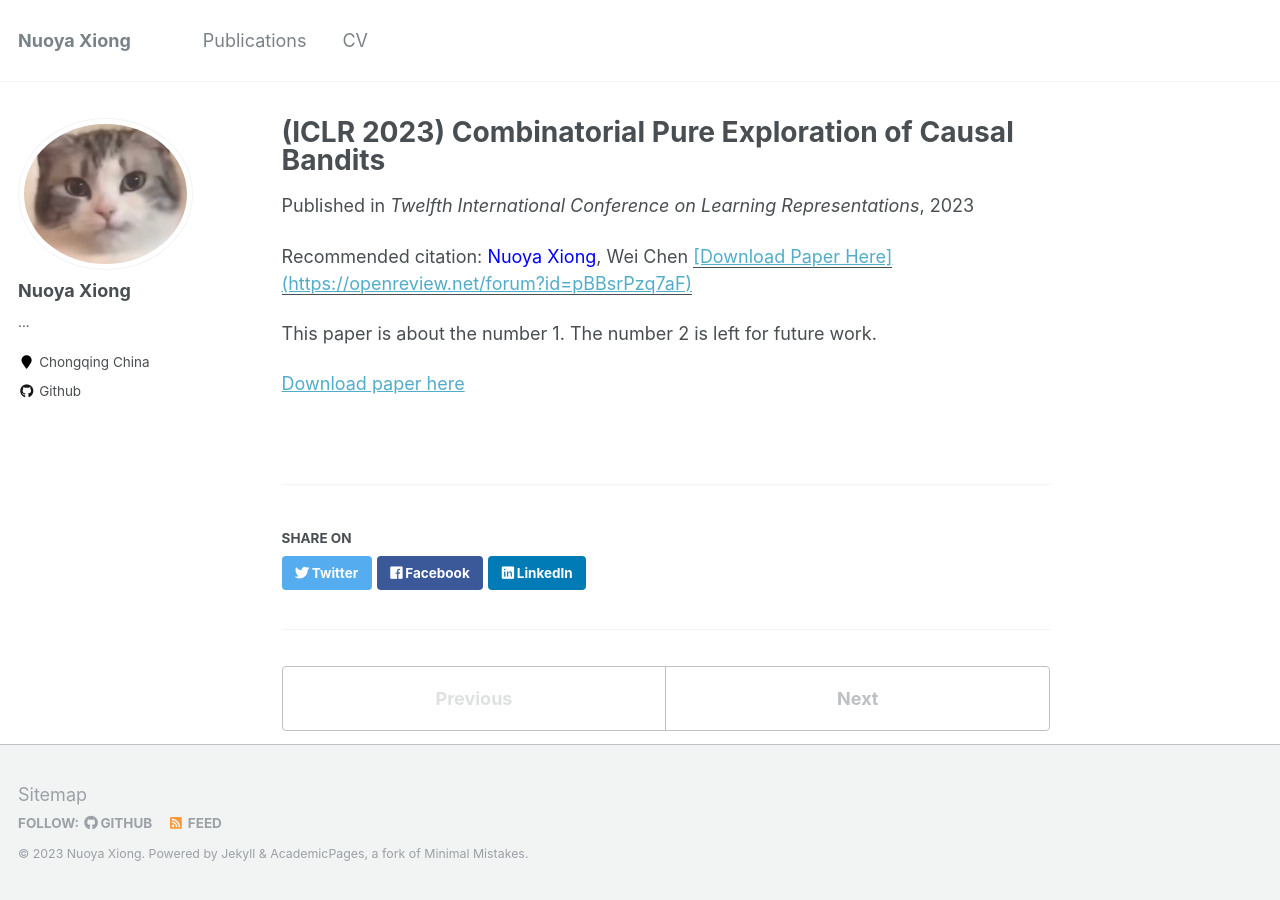
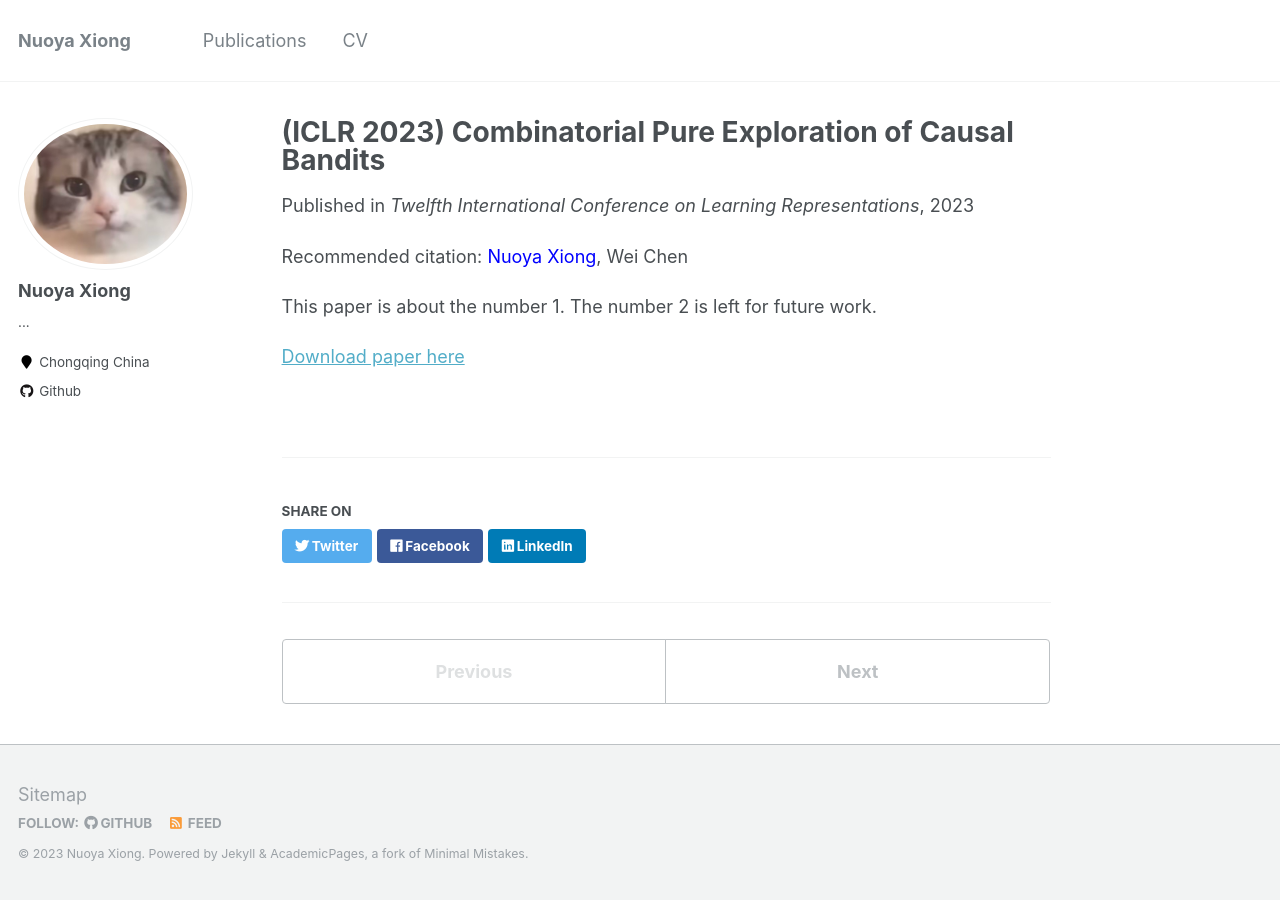
Before and after one commit to xiongny/xiongny.github.io, a Jekyll site: the page built from _publications/2009-10-01-paper-title-number-1.md, in a window 1280 px wide. Built offline with Jekyll 4.4.1, drawn with Linux system fonts in a browser that asks for light colours.

Commit message:
Update 2009-10-01-paper-title-number-1.md

```diff
--- a/_publications/2009-10-01-paper-title-number-1.md
+++ b/_publications/2009-10-01-paper-title-number-1.md
@@ -5,7 +5,7 @@ permalink: /publication/2009-10-01-paper-title-number-1
 excerpt: ' '
 date: 2023-01-23
 venue: 'Twelfth International Conference on Learning Representations'
-paperurl: '[Download Paper Here](https://openreview.net/forum?id=pBBsrPzq7aF)'
+paperurl: ' '
 citation: '<font color=blue>Nuoya Xiong</font>, Wei Chen'
 ---
 This paper is about the number 1. The number 2 is left for future work.
```
